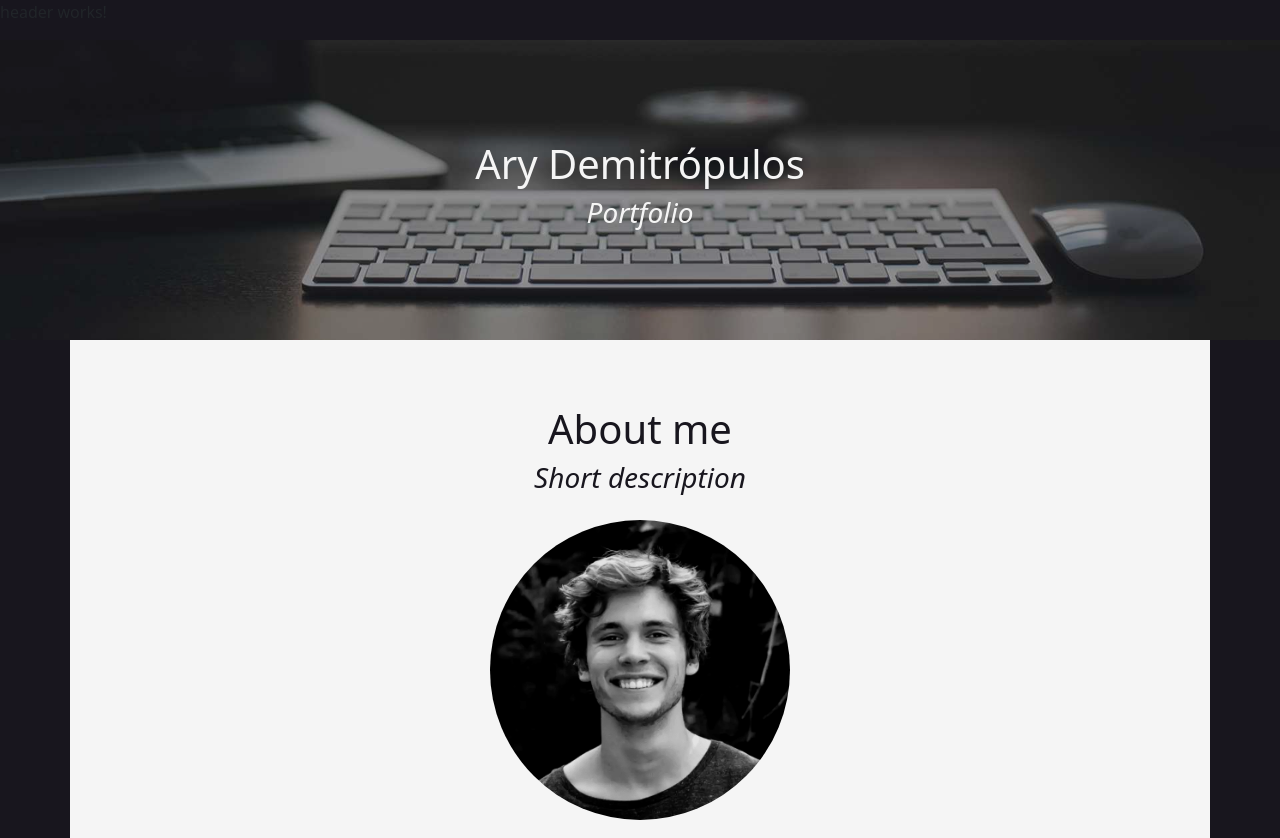
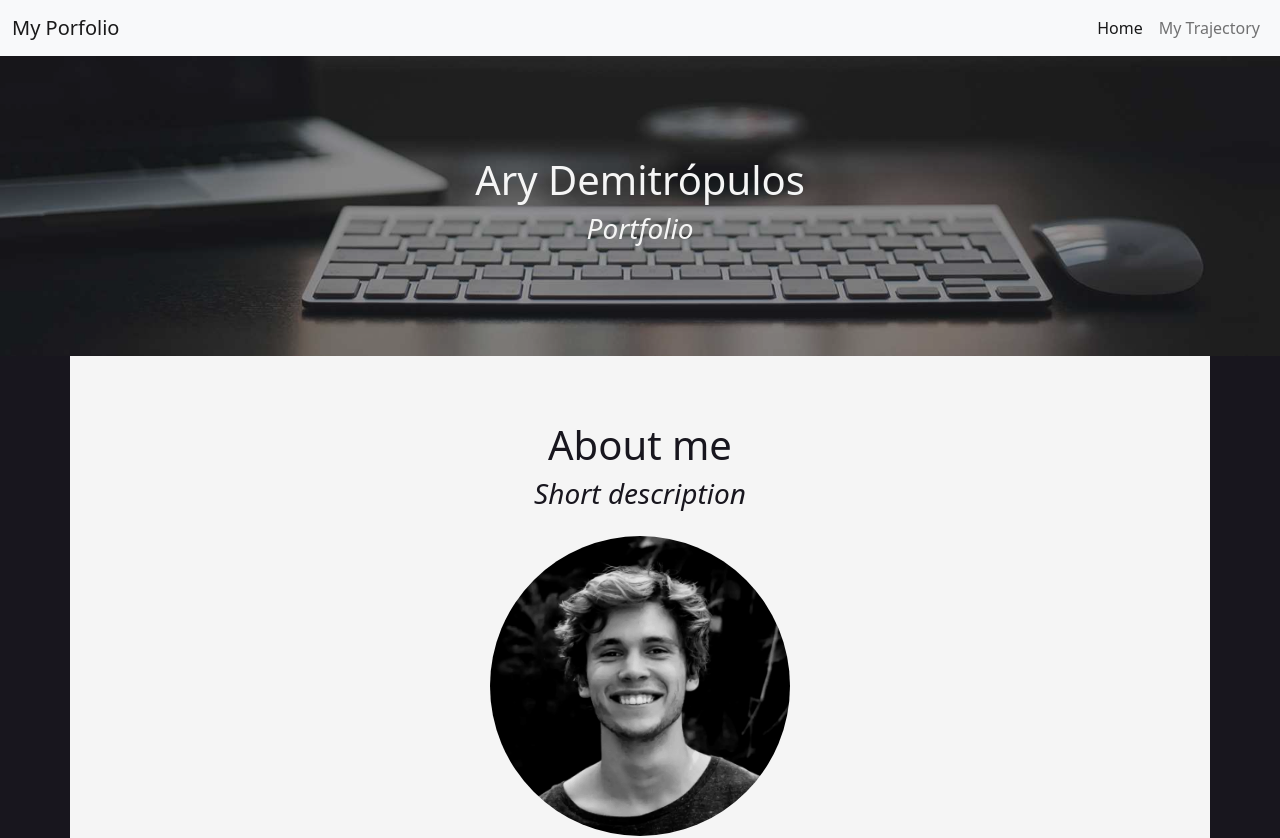
Before and after one commit to AryDemitropulos/coderhouse_angular_desafio_2, an Angular app: page / in a window 1280 px wide. Shown: the top 838 px of the page. Built offline with nearby package versions, Linux system fonts and the light colour scheme.

Commit message:
Se cambia componente header

```diff
--- a/src/app/components/header/header.component.html
+++ b/src/app/components/header/header.component.html
@@ -1 +1,25 @@
-<p>header works!</p>
+<nav class="navbar navbar-expand-lg navbar-light bg-light">
+  <div class="container-fluid">
+    <a class="navbar-brand" href="#">My Porfolio</a>
+    <button
+      class="navbar-toggler"
+      type="button"
+      data-bs-toggle="collapse"
+      data-bs-target="#navbarScroll"
+      aria-controls="navbarScroll"
+      aria-expanded="false"
+      aria-label="Toggle navigation"
+    >
+      <span class="navbar-toggler-icon"></span>
+    </button>
+    <div
+      class="collapse navbar-collapse justify-content-end"
+      id="navbarNavAltMarkup"
+    >
+      <div class="navbar-nav">
+        <a class="nav-link active" aria-current="page" href="#">Home</a>
+        <a class="nav-link" href="#">My Trajectory</a>
+      </div>
+    </div>
+  </div>
+</nav>
```
